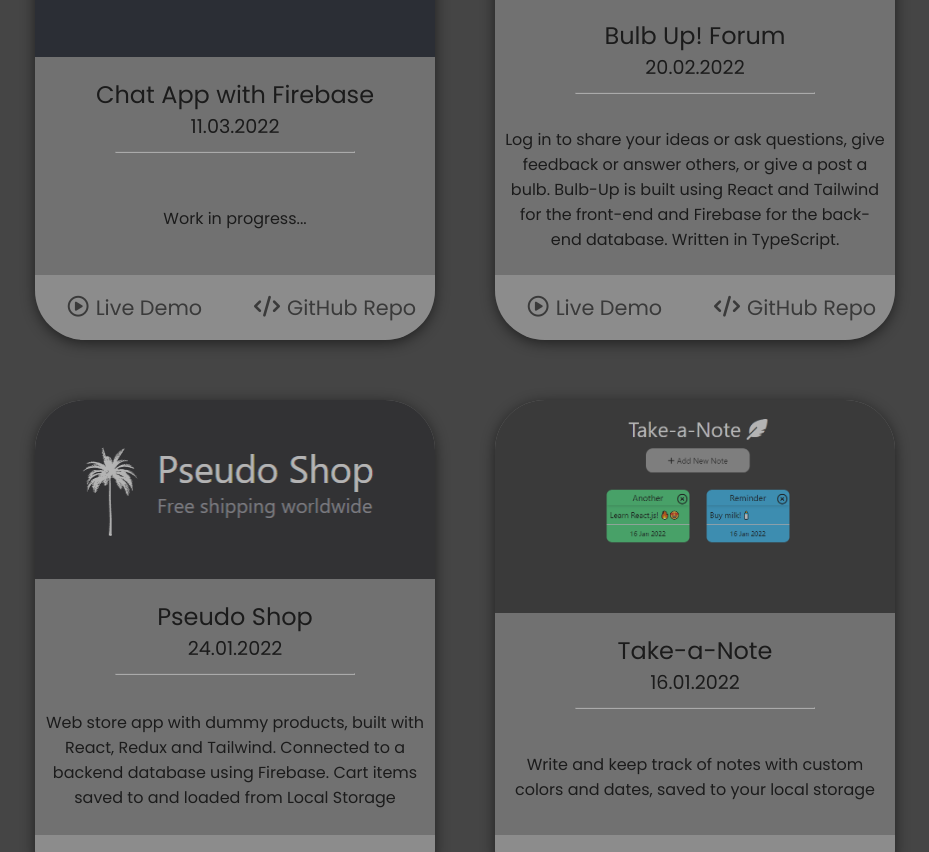
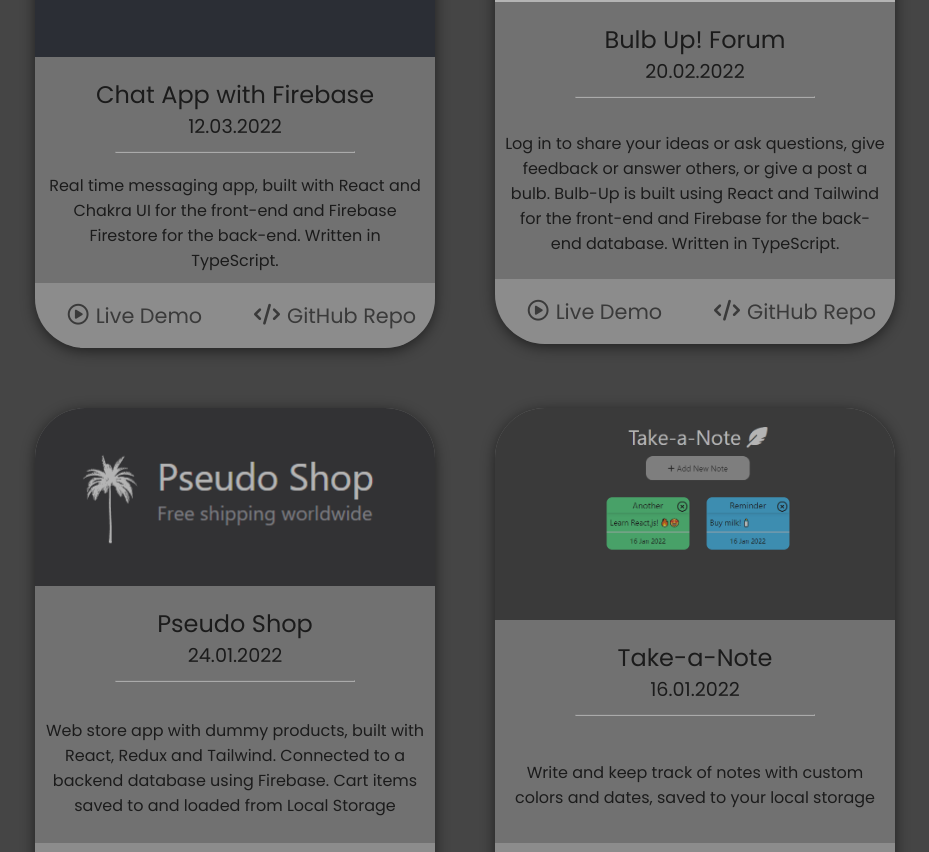
Before and after one commit to raduloov/personal-portfolio, a React (Create React App) app: page / in a window 1280 px wide. Shown: the part 1387-2239 px from the top of the page, without its empty margins (175-1104 px from the left). Built offline with nearby package versions, Linux system fonts and the light colour scheme.

Commit message:
update chat app with firebase description

```diff
--- a/src/components/PortfolioContainer/PortfolioContainer.js
+++ b/src/components/PortfolioContainer/PortfolioContainer.js
@@ -13,8 +13,8 @@
         <ProjectCard
           img={THUMBNAILS[0]}
           title="Chat App with Firebase"
-          date="11.03.2022"
-          description="Work in progress..."
+          date="12.03.2022"
+          description="Real time messaging app, built with React and Chakra UI for the front-end and Firebase Firestore for the back-end. Written in TypeScript."
           demoLink="https://chat-app--firebase.vercel.app/"
           gitLink="https://github.com/raduloov/chat-app-firebase"
         />
```
